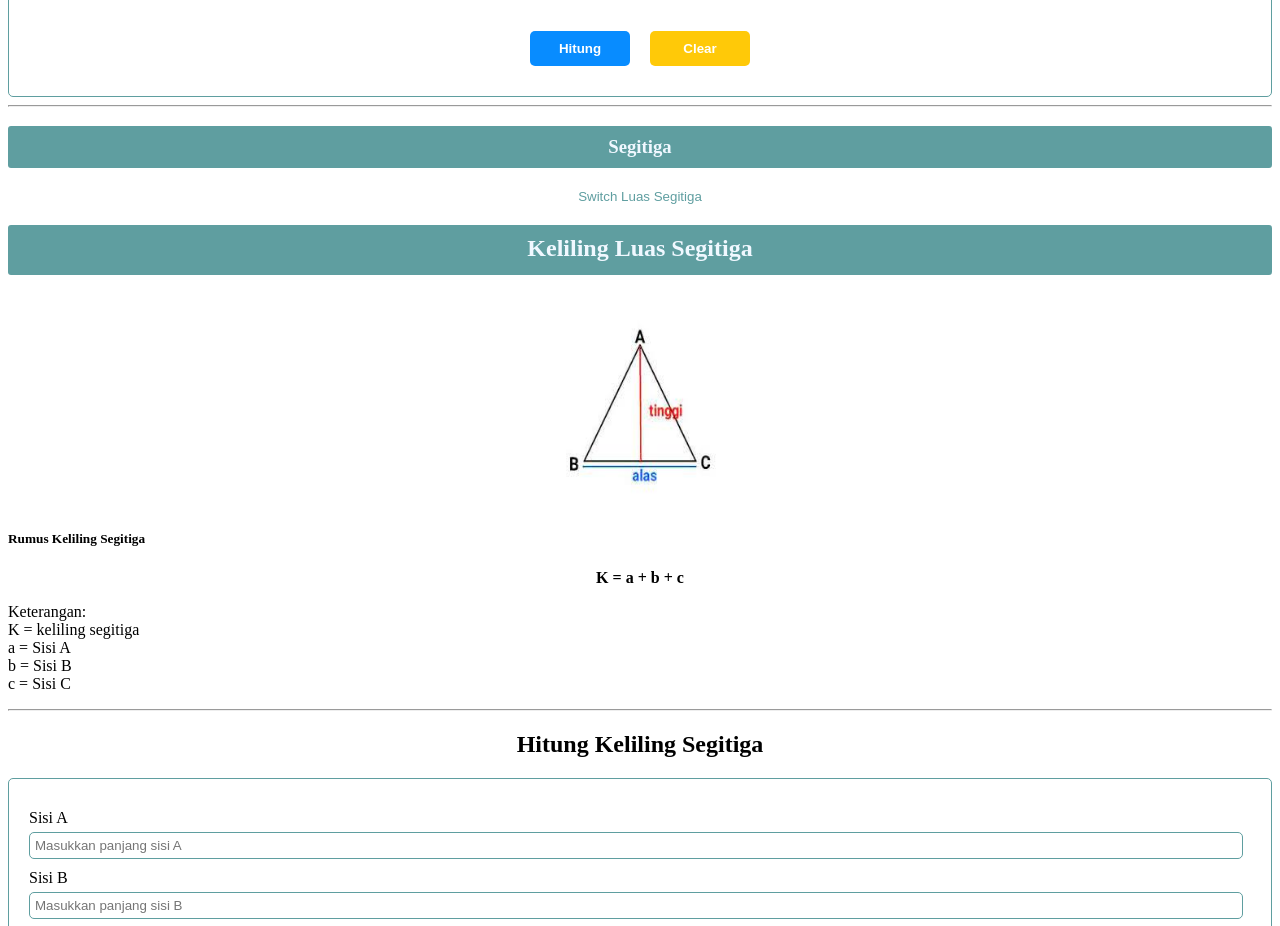
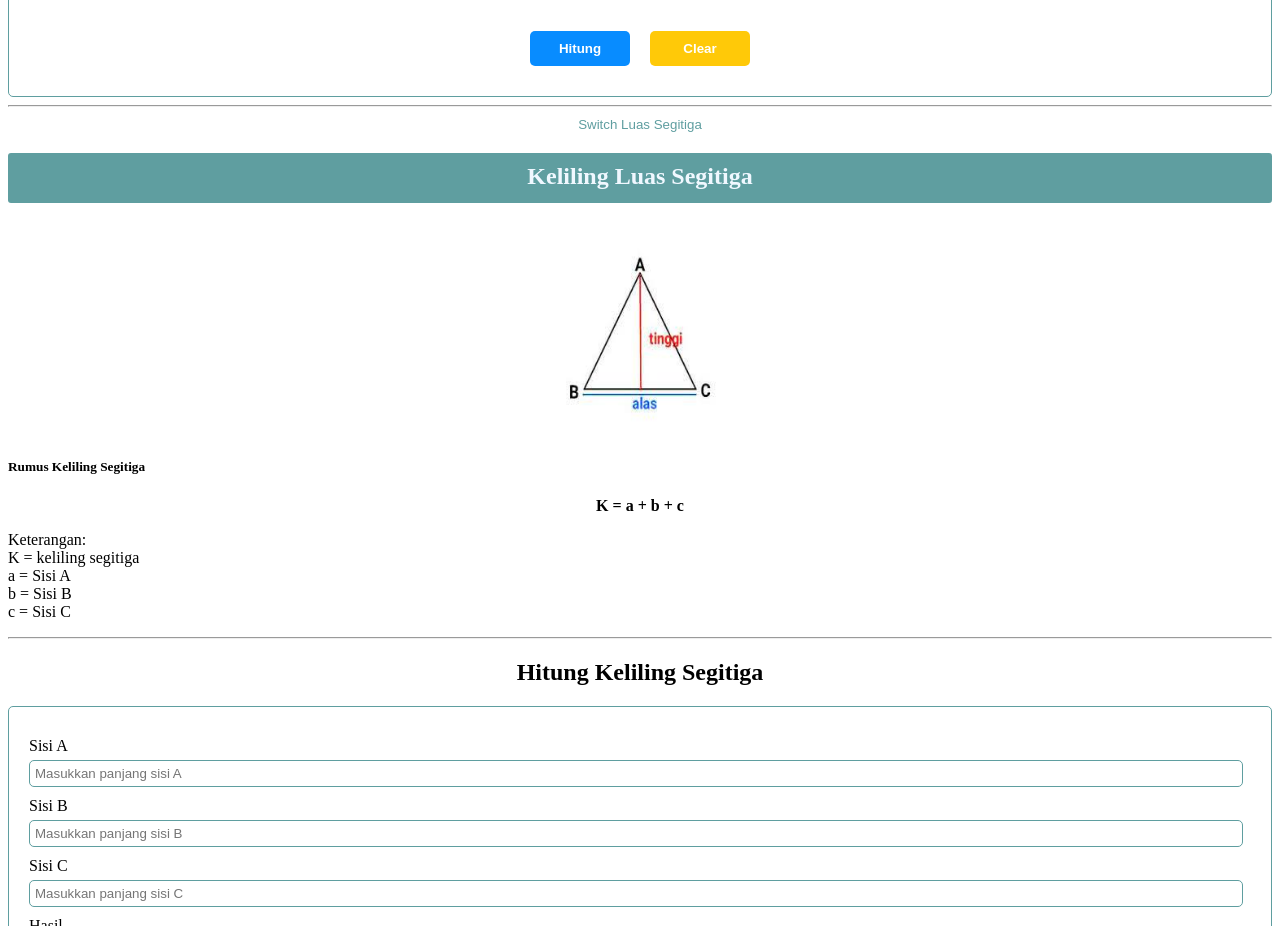
Before and after one commit to revou-fundamental-course/13-may-24-Fauzian17, a plain HTML site: page index.html in a window 1280 px wide. Shown: the part 940-1866 px from the top of the page. Drawn offline with Linux system fonts and the light colour scheme.

Commit message:
final commit

```diff
--- a/index.html
+++ b/index.html
@@ -60,7 +60,6 @@
 
     <!-- Keliling Segitiga -->
     <section class="part-top">
-      <h3>Segitiga</h3>
       <div>
         <button id="btn-switch" onclick="scrollToElement('luas-content')">Switch Luas Segitiga</button>
       </div>
```
